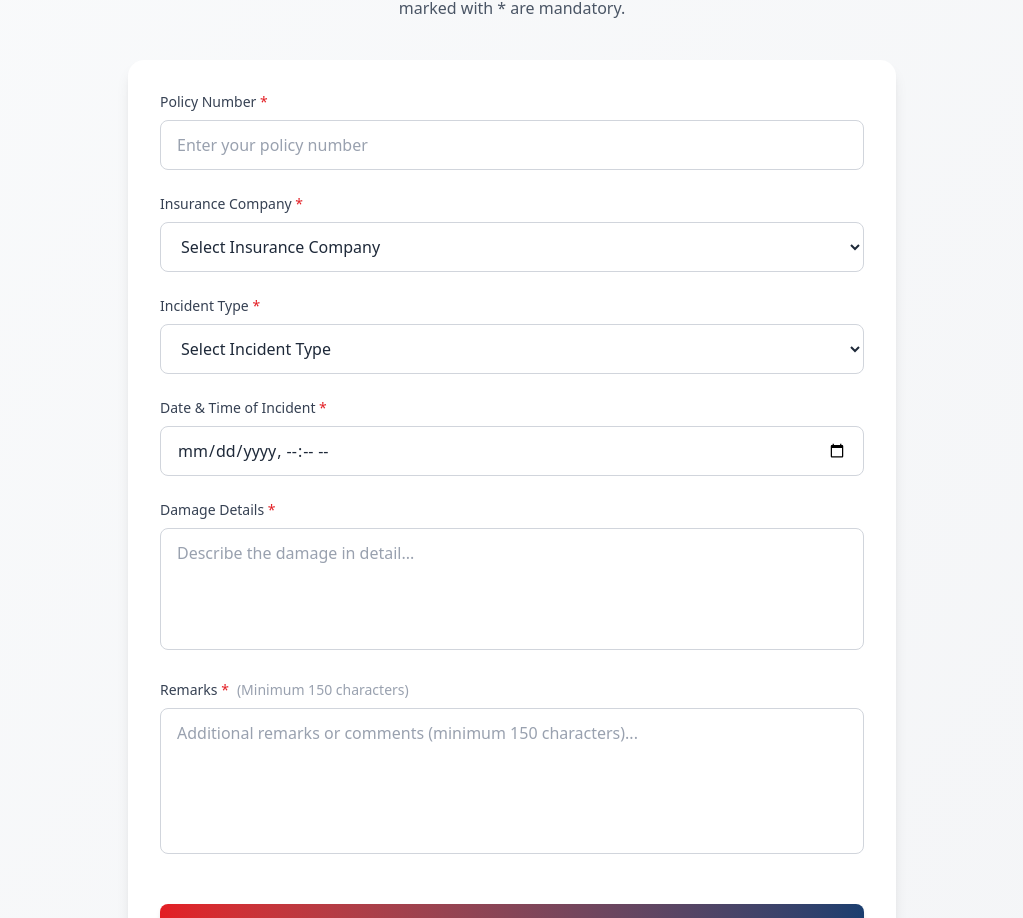
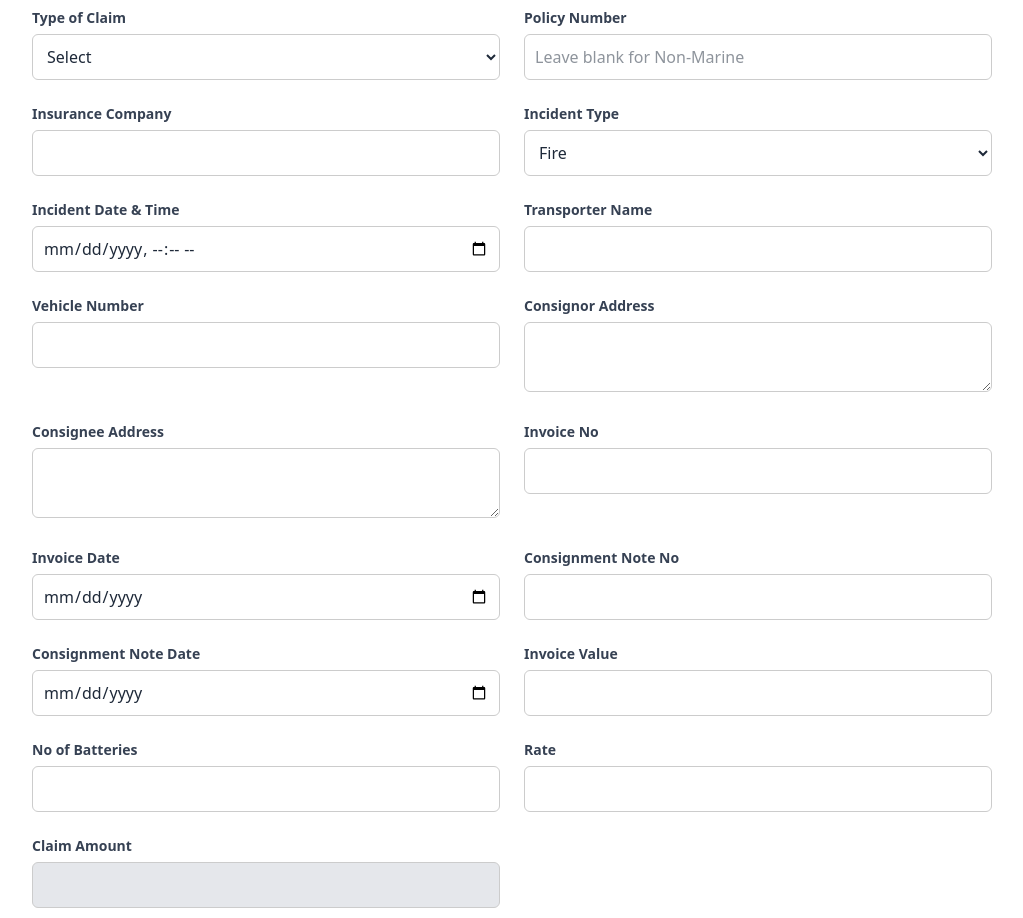
Before and after one commit to sayandasofficial/insurance-frontend, a React (Vite) app: page /insurance-form in a window 1280 px wide. Shown: the part 176-1094 px from the top of the page, without its empty margins (128-1151 px from the left). Built offline with nearby package versions, Linux system fonts and the light colour scheme.

Commit message:
Updated frontend API connection and form fixes

```diff
--- a/src/index.css
+++ b/src/index.css
@@ -94,3 +94,16 @@
 
   --font-family-sans: Inter, system-ui, sans-serif;
 }
+
+.input {
+  width: 100%;
+  padding: 10px;
+  border: 1px solid #ccc;
+  border-radius: 6px;
+}
+
+.label {
+  display: block;
+  margin-bottom: 6px;
+  font-weight: 600;
+}
--- a/src/pages/InsuranceForm.jsx
+++ b/src/pages/InsuranceForm.jsx
@@ -1,338 +1,384 @@
-import { submitClaimAPI } from "../utils/api";
-import { useState } from 'react';
-import { useNavigate } from 'react-router-dom';
-import { useForm } from 'react-hook-form';
-import PageContainer from '../components/PageContainer';
-import LoadingSpinner from '../components/LoadingSpinner';
-import { showSuccess, showError } from '../components/ToastNotification';
-import { useClaims } from '../context/ClaimContext';
+import React, { useEffect, useState } from "react";
+import { getMarinePoliciesAPI, submitClaimAPI } from "../utils/api";
 
-/**
- * Insurance Form Page
- * Professional form with validation using React Hook Form
- */
+const initialForm = {
+  claim_type: "",
+  policy_number: "",
+  insurance_company: "",
+  incident_type: "Fire",
+  incident_datetime: "",
+  damage_details: "",
+  remarks: "",
+  consignor_address: "",
+  consignee_address: "",
+  invoice_no: "",
+  invoice_date: "",
+  consignment_note_no: "",
+  consignment_note_date: "",
+  invoice_value: "",
+  claim_amount: "",
+  no_of_batteries: "",
+  rate: "",
+  transporter_name: "",
+  vehicle_no: "",
+};
+
 const InsuranceForm = () => {
-  const navigate = useNavigate();
-  const { addClaim } = useClaims();
-  const [isSubmitting, setIsSubmitting] = useState(false);
+  const [formData, setFormData] = useState(initialForm);
+  const [marinePolicies, setMarinePolicies] = useState([]);
+  const [loadingPolicies, setLoadingPolicies] = useState(false);
+  const [submitting, setSubmitting] = useState(false);
 
-  // Insurance company options
-  const insuranceCompanies = [
-    { value: '', label: 'Select Insurance Company' },
-    { value: 'exide', label: 'Exide Insurance' },
-    { value: 'tata', label: 'Tata Insurance' },
-    { value: 'icici', label: 'ICICI Insurance' },
-    { value: 'bajaj', label: 'Bajaj Insurance' },
-    { value: 'reliance', label: 'Reliance Insurance' },
-  ];
+  /* ===============================
+     FETCH MARINE POLICIES
+  =============================== */
+  useEffect(() => {
+    let mounted = true;
 
-  // Incident type options
-  const incidentTypes = [
-    { value: '', label: 'Select Incident Type' },
-    { value: 'accident', label: 'Accident' },
-    { value: 'theft', label: 'Theft' },
-    { value: 'fire', label: 'Fire Damage' },
-    { value: 'natural', label: 'Natural Disaster' },
-    { value: 'other', label: 'Other' },
-  ];
+    const fetchPolicies = async () => {
+      setLoadingPolicies(true);
 
-  // Form validation with React Hook Form
-  const {
-    register,
-    handleSubmit,
-    formState: { errors },
-    reset,
-  } = useForm({
-    mode: 'onBlur',
-  });
+      try {
+        const res = await getMarinePoliciesAPI();
 
-  /**
-   * Form submission handler
-   * @param {Object} data - Form data
-   */
-  const onSubmit = async (data) => {
-  setIsSubmitting(true);
+        const policies = Array.isArray(res)
+          ? res
+          : res?.data || [];
 
-  try {
-
-    // ⭐ Backend payload format
-    const claimPayload = {
-      policy_number: data.policyNumber,
-      insurance_company: data.insuranceCompany,
-      incident_type: data.incidentType,
-      incident_datetime: data.incidentDateTime,
-      damage_details: data.damageDetails,
-      remarks: data.remarks
+        if (mounted) setMarinePolicies(policies);
+      } catch (err) {
+        console.error("Policy fetch error:", err);
+        if (mounted) setMarinePolicies([]);
+      } finally {
+        setLoadingPolicies(false);
+      }
     };
 
-    // ⭐ API CALL (Backend)
-    const response = await submitClaimAPI(claimPayload);
+    if (formData.claim_type === "Marine") {
+      fetchPolicies();
+    } else {
+      setMarinePolicies([]);
+      setFormData((p) => ({ ...p, policy_number: "" }));
+    }
 
-    // ⭐ Optional: context me add karna
-    addClaim({
-      ...claimPayload,
-      status: "Pending"
+    return () => (mounted = false);
+  }, [formData.claim_type]);
+
+  /* ===============================
+     CLAIM AMOUNT CALCULATOR
+  =============================== */
+  useEffect(() => {
+    const n = Number(formData.no_of_batteries) || 0;
+    const r = Number(formData.rate) || 0;
+    const amount = n * r;
+
+    setFormData((prev) => {
+      const newAmount = amount ? String(amount) : "";
+      if (prev.claim_amount === newAmount) return prev;
+      return { ...prev, claim_amount: newAmount };
     });
+  }, [formData.no_of_batteries, formData.rate]);
 
-    showSuccess("Claim submitted successfully!");
+  /* ===============================
+     INPUT HANDLER
+  =============================== */
+  const handleChange = (e) => {
+    const { name, value } = e.target;
 
-    // ⭐ Success Page Navigate
-    navigate("/success", {
-      state: {
-        status: "Pending"
-      }
-    });
+    setFormData((prev) => ({
+      ...prev,
+      [name]: value,
+    }));
+  };
 
-  } catch (error) {
-    console.error(error);
-    showError("Failed to submit claim");
-  } finally {
-    setIsSubmitting(false);
-  }
-};
+  /* ===============================
+     SUBMIT CLAIM
+  =============================== */
+  const handleSubmit = async (e) => {
+    e.preventDefault();
 
+    try {
+      setSubmitting(true);
+
+      const res = await submitClaimAPI(formData);
+
+      const claimNo =
+        res?.claim_number ||
+        res?.data?.claim_number ||
+        "Submitted Successfully";
+
+      alert(`Claim Number : ${claimNo}`);
+
+      setFormData(initialForm);
+    } catch (err) {
+      console.error(err);
+      alert("Submission failed");
+    } finally {
+      setSubmitting(false);
+    }
+  };
 
   return (
-    <PageContainer>
-      {/* Page Header */}
-      <div className="text-center mb-10">
-        <h1 className="text-3xl md:text-4xl font-bold text-exide-blue mb-3">
+    <div className="bg-gray-100 min-h-screen p-8">
+      <div className="max-w-5xl mx-auto bg-white shadow-lg rounded-lg p-8">
+        <h2 className="text-2xl font-bold text-red-600 mb-6">
           Submit Insurance Claim
-        </h1>
-        <p className="text-gray-600 max-w-2xl mx-auto">
-          Please fill out the form below with accurate details about your insurance claim.
-          All fields marked with * are mandatory.
-        </p>
-      </div>
+        </h2>
 
-      {/* Form Card */}
-      <div className="bg-white rounded-2xl shadow-lg p-6 md:p-8 max-w-3xl mx-auto">
-        <form onSubmit={handleSubmit(onSubmit)} className="space-y-6">
-          {/* Policy Number */}
+        <form onSubmit={handleSubmit} className="grid md:grid-cols-2 gap-6">
+
+          {/* TYPE OF CLAIM */}
           <div>
-            <label htmlFor="policyNumber" className="label">
-              Policy Number <span className="text-exide-red">*</span>
-            </label>
-            <input
-              id="policyNumber"
-              type="text"
-              placeholder="Enter your policy number"
-              className={`input-field ${errors.policyNumber ? 'border-red-500 focus:ring-red-500' : ''}`}
-              {...register('policyNumber', {
-                required: 'Policy number is required',
-                minLength: {
-                  value: 5,
-                  message: 'Policy number must be at least 5 characters',
-                },
-              })}
-            />
-            {errors.policyNumber && (
-              <p className="mt-1 text-sm text-red-500 flex items-center gap-1">
-                <svg className="w-4 h-4" fill="currentColor" viewBox="0 0 20 20">
-                  <path fillRule="evenodd" d="M18 10a8 8 0 11-16 0 8 8 0 0116 0zm-7 4a1 1 0 11-2 0 1 1 0 012 0zm-1-9a1 1 0 00-1 1v4a1 1 0 102 0V6a1 1 0 00-1-1z" clipRule="evenodd" />
-                </svg>
-                {errors.policyNumber.message}
-              </p>
+            <label className="label">Type of Claim</label>
+            <select
+              name="claim_type"
+              className="input"
+              value={formData.claim_type}
+              onChange={handleChange}
+              required
+            >
+              <option value="">Select</option>
+              <option value="Marine">Marine</option>
+              <option value="Non-Marine">Non-Marine</option>
+            </select>
+          </div>
+
+          {/* POLICY NUMBER */}
+          <div>
+            <label className="label">Policy Number</label>
+
+            {formData.claim_type === "Marine" ? (
+              <select
+                name="policy_number"
+                className="input"
+                value={formData.policy_number}
+                onChange={handleChange}
+              >
+                <option value="">
+                  {loadingPolicies ? "Loading..." : "Select Policy"}
+                </option>
+
+                {marinePolicies.map((p, idx) => (
+                  <option key={idx} value={p.policy_number}>
+                    {p.policy_number}
+                  </option>
+                ))}
+              </select>
+            ) : (
+              <input
+                name="policy_number"
+                className="input"
+                value={formData.policy_number}
+                onChange={handleChange}
+                placeholder="Leave blank for Non-Marine"
+              />
             )}
           </div>
 
-          {/* Insurance Company Dropdown */}
+          {/* INSURANCE COMPANY */}
           <div>
-            <label htmlFor="insuranceCompany" className="label">
-              Insurance Company <span className="text-exide-red">*</span>
-            </label>
-            <select
-              id="insuranceCompany"
-              className={`input-field cursor-pointer ${errors.insuranceCompany ? 'border-red-500 focus:ring-red-500' : ''}`}
-              {...register('insuranceCompany', {
-                required: 'Please select an insurance company',
-              })}
-            >
-              {insuranceCompanies.map((company) => (
-                <option key={company.value} value={company.value}>
-                  {company.label}
-                </option>
-              ))}
-            </select>
-            {errors.insuranceCompany && (
-              <p className="mt-1 text-sm text-red-500 flex items-center gap-1">
-                <svg className="w-4 h-4" fill="currentColor" viewBox="0 0 20 20">
-                  <path fillRule="evenodd" d="M18 10a8 8 0 11-16 0 8 8 0 0116 0zm-7 4a1 1 0 11-2 0 1 1 0 012 0zm-1-9a1 1 0 00-1 1v4a1 1 0 102 0V6a1 1 0 00-1-1z" clipRule="evenodd" />
-                </svg>
-                {errors.insuranceCompany.message}
-              </p>
-            )}
+            <label className="label">Insurance Company</label>
+            <input
+              className="input"
+              name="insurance_company"
+              value={formData.insurance_company}
+              onChange={handleChange}
+            />
           </div>
 
-          {/* Incident Type Dropdown */}
+          {/* INCIDENT TYPE */}
           <div>
-            <label htmlFor="incidentType" className="label">
-              Incident Type <span className="text-exide-red">*</span>
-            </label>
+            <label className="label">Incident Type</label>
             <select
-              id="incidentType"
-              className={`input-field cursor-pointer ${errors.incidentType ? 'border-red-500 focus:ring-red-500' : ''}`}
-              {...register('incidentType', {
-                required: 'Please select incident type',
-              })}
+              className="input"
+              name="incident_type"
+              value={formData.incident_type}
+              onChange={handleChange}
             >
-              {incidentTypes.map((type) => (
-                <option key={type.value} value={type.value}>
-                  {type.label}
-                </option>
-              ))}
+              <option>Fire</option>
+              <option>Theft</option>
+              <option>Hijack</option>
+              <option>Jerk & Jolt</option>
             </select>
-            {errors.incidentType && (
-              <p className="mt-1 text-sm text-red-500 flex items-center gap-1">
-                <svg className="w-4 h-4" fill="currentColor" viewBox="0 0 20 20">
-                  <path fillRule="evenodd" d="M18 10a8 8 0 11-16 0 8 8 0 0116 0zm-7 4a1 1 0 11-2 0 1 1 0 012 0zm-1-9a1 1 0 00-1 1v4a1 1 0 102 0V6a1 1 0 00-1-1z" clipRule="evenodd" />
-                </svg>
-                {errors.incidentType.message}
-              </p>
-            )}
           </div>
 
-          {/* Date & Time of Incident */}
+          {/* INCIDENT DATE */}
           <div>
-            <label htmlFor="incidentDateTime" className="label">
-              Date & Time of Incident <span className="text-exide-red">*</span>
-            </label>
+            <label className="label">Incident Date & Time</label>
             <input
-              id="incidentDateTime"
               type="datetime-local"
-              className={`input-field ${errors.incidentDateTime ? 'border-red-500 focus:ring-red-500' : ''}`}
-              {...register('incidentDateTime', {
-                required: 'Date and time of incident is required',
-              })}
+              name="incident_datetime"
+              className="input"
+              value={formData.incident_datetime}
+              onChange={handleChange}
             />
-            {errors.incidentDateTime && (
-              <p className="mt-1 text-sm text-red-500 flex items-center gap-1">
-                <svg className="w-4 h-4" fill="currentColor" viewBox="0 0 20 20">
-                  <path fillRule="evenodd" d="M18 10a8 8 0 11-16 0 8 8 0 0116 0zm-7 4a1 1 0 11-2 0 1 1 0 012 0zm-1-9a1 1 0 00-1 1v4a1 1 0 102 0V6a1 1 0 00-1-1z" clipRule="evenodd" />
-                </svg>
-                {errors.incidentDateTime.message}
-              </p>
-            )}
           </div>
 
-          {/* Damage Details */}
+          {/* TRANSPORTER */}
           <div>
-            <label htmlFor="damageDetails" className="label">
-              Damage Details <span className="text-exide-red">*</span>
-            </label>
-            <textarea
-              id="damageDetails"
-              rows="4"
-              placeholder="Describe the damage in detail..."
-              className={`input-field resize-none ${errors.damageDetails ? 'border-red-500 focus:ring-red-500' : ''}`}
-              {...register('damageDetails', {
-                required: 'Damage details are required',
-                minLength: {
-                  value: 20,
-                  message: 'Please provide at least 20 characters describing the damage',
-                },
-              })}
+            <label className="label">Transporter Name</label>
+            <input
+              className="input"
+              name="transporter_name"
+              value={formData.transporter_name}
+              onChange={handleChange}
             />
-            {errors.damageDetails && (
-              <p className="mt-1 text-sm text-red-500 flex items-center gap-1">
-                <svg className="w-4 h-4" fill="currentColor" viewBox="0 0 20 20">
-                  <path fillRule="evenodd" d="M18 10a8 8 0 11-16 0 8 8 0 0116 0zm-7 4a1 1 0 11-2 0 1 1 0 012 0zm-1-9a1 1 0 00-1 1v4a1 1 0 102 0V6a1 1 0 00-1-1z" clipRule="evenodd" />
-                </svg>
-                {errors.damageDetails.message}
-              </p>
-            )}
           </div>
 
-          {/* Remarks */}
+          {/* VEHICLE */}
           <div>
-            <label htmlFor="remarks" className="label">
-              Remarks <span className="text-exide-red">*</span>
-              <span className="text-gray-400 font-normal ml-2">(Minimum 150 characters)</span>
-            </label>
-            <textarea
-              id="remarks"
-              rows="5"
-              placeholder="Additional remarks or comments (minimum 150 characters)..."
-              className={`input-field resize-none ${errors.remarks ? 'border-red-500 focus:ring-red-500' : ''}`}
-              {...register('remarks', {
-                required: 'Remarks are required',
-                minLength: {
-                  value: 150,
-                  message: 'Remarks must be at least 150 characters for proper documentation',
-                },
-              })}
+            <label className="label">Vehicle Number</label>
+            <input
+              className="input"
+              name="vehicle_no"
+              value={formData.vehicle_no}
+              onChange={handleChange}
             />
-            <div className="flex justify-between mt-1">
-              {errors.remarks ? (
-                <p className="text-sm text-red-500 flex items-center gap-1">
-                  <svg className="w-4 h-4" fill="currentColor" viewBox="0 0 20 20">
-                    <path fillRule="evenodd" d="M18 10a8 8 0 11-16 0 8 8 0 0116 0zm-7 4a1 1 0 11-2 0 1 1 0 012 0zm-1-9a1 1 0 00-1 1v4a1 1 0 102 0V6a1 1 0 00-1-1z" clipRule="evenodd" />
-                  </svg>
-                  {errors.remarks.message}
-                </p>
-              ) : (
-                <span></span>
-              )}
-            </div>
           </div>
 
-          {/* Submit Button */}
-          <div className="pt-4">
-            <button
-              type="submit"
-              disabled={isSubmitting}
-              className={`w-full btn-primary flex items-center justify-center gap-2
-                ${isSubmitting ? 'opacity-75 cursor-not-allowed transform-none' : ''}
-              `}
-            >
-              {isSubmitting ? (
-                <>
-                  <LoadingSpinner size="sm" />
-                  Submitting...
-                </>
-              ) : (
-                <>
-                  <svg className="w-5 h-5" fill="none" stroke="currentColor" viewBox="0 0 24 24">
-                    <path strokeLinecap="round" strokeLinejoin="round" strokeWidth={2}
-                          d="M9 12l2 2 4-4m6 2a9 9 0 11-18 0 9 9 0 0118 0z" />
-                  </svg>
-                  Submit Claim
-                </>
-              )}
-            </button>
+          {/* CONSIGNOR */}
+          <div>
+            <label className="label">Consignor Address</label>
+            <textarea
+              className="input"
+              name="consignor_address"
+              value={formData.consignor_address}
+              onChange={handleChange}
+            />
           </div>
 
-          {/* Reset Button */}
-          <div className="text-center">
-            <button
-              type="button"
-              onClick={() => reset()}
-              className="text-gray-500 hover:text-exide-blue transition-colors text-sm font-medium"
-            >
-              Clear Form
-            </button>
+          {/* CONSIGNEE */}
+          <div>
+            <label className="label">Consignee Address</label>
+            <textarea
+              className="input"
+              name="consignee_address"
+              value={formData.consignee_address}
+              onChange={handleChange}
+            />
           </div>
+
+          {/* INVOICE NO */}
+          <div>
+            <label className="label">Invoice No</label>
+            <input
+              className="input"
+              name="invoice_no"
+              value={formData.invoice_no}
+              onChange={handleChange}
+            />
+          </div>
+
+          {/* INVOICE DATE */}
+          <div>
+            <label className="label">Invoice Date</label>
+            <input
+              type="date"
+              className="input"
+              name="invoice_date"
+              value={formData.invoice_date}
+              onChange={handleChange}
+            />
+          </div>
+
+          {/* CONSIGNMENT NOTE */}
+          <div>
+            <label className="label">Consignment Note No</label>
+            <input
+              className="input"
+              name="consignment_note_no"
+              value={formData.consignment_note_no}
+              onChange={handleChange}
+            />
+          </div>
+
+          <div>
+            <label className="label">Consignment Note Date</label>
+            <input
+              type="date"
+              className="input"
+              name="consignment_note_date"
+              value={formData.consignment_note_date}
+              onChange={handleChange}
+            />
+          </div>
+
+          {/* INVOICE VALUE */}
+          <div>
+            <label className="label">Invoice Value</label>
+            <input
+              className="input"
+              name="invoice_value"
+              value={formData.invoice_value}
+              onChange={handleChange}
+            />
+          </div>
+
+          {/* BATTERY COUNT */}
+          <div>
+            <label className="label">No of Batteries</label>
+            <input
+              className="input"
+              name="no_of_batteries"
+              value={formData.no_of_batteries}
+              onChange={handleChange}
+            />
+          </div>
+
+          {/* RATE */}
+          <div>
+            <label className="label">Rate</label>
+            <input
+              className="input"
+              name="rate"
+              value={formData.rate}
+              onChange={handleChange}
+            />
+          </div>
+
+          {/* CLAIM AMOUNT */}
+          <div>
+            <label className="label">Claim Amount</label>
+            <input
+              className="input bg-gray-200"
+              name="claim_amount"
+              value={formData.claim_amount}
+              readOnly
+            />
+          </div>
+
+          {/* DAMAGE DETAILS */}
+          <div className="md:col-span-2">
+            <label className="label">Damage Details</label>
+            <textarea
+              className="input"
+              name="damage_details"
+              value={formData.damage_details}
+              onChange={handleChange}
+            />
+          </div>
+
+          {/* REMARKS */}
+          <div className="md:col-span-2">
+            <label className="label">Remarks</label>
+            <textarea
+              className="input"
+              name="remarks"
+              value={formData.remarks}
+              onChange={handleChange}
+            />
+          </div>
+
+          {/* SUBMIT BUTTON */}
+          <button
+            disabled={submitting}
+            className="md:col-span-2 bg-red-600 text-white py-3 rounded hover:bg-red-700 disabled:opacity-50"
+          >
+            {submitting ? "Submitting..." : "Submit Claim"}
+          </button>
         </form>
       </div>
-
-      {/* Help Text */}
-      <div className="mt-8 bg-gray-50 rounded-xl p-6 max-w-3xl mx-auto">
-        <h3 className="font-semibold text-exide-blue mb-3 flex items-center gap-2">
-          <svg className="w-5 h-5" fill="none" stroke="currentColor" viewBox="0 0 24 24">
-            <path strokeLinecap="round" strokeLinejoin="round" strokeWidth={2}
-                  d="M8.228 9c.549-1.165 2.03-2 3.772-2 2.21 0 4 1.343 4 3 0 1.4-1.278 2.575-3.006 2.907-.542.104-.994.54-.994 1.093m0 3h.01M21 12a9 9 0 11-18 0 9 9 0 0118 0z" />
-          </svg>
-          Need Help?
-        </h3>
-        <p className="text-gray-600 text-sm">
-          If you need assistance with your claim submission, please contact our support team at{' '}
-          <a href="mailto:insurance@exide.co.in" className="text-exide-red hover:underline">
-            insurance@exide.co.in
-          </a>{' '}
-          or call us at 1800-XXX-XXXX.
-        </p>
-      </div>
-    </PageContainer>
+    </div>
   );
 };
 
```
Also changed, not shown: src/utils/api.js (+34 -17 lines), 1 other file (tests, documents, lock files or other folders).
